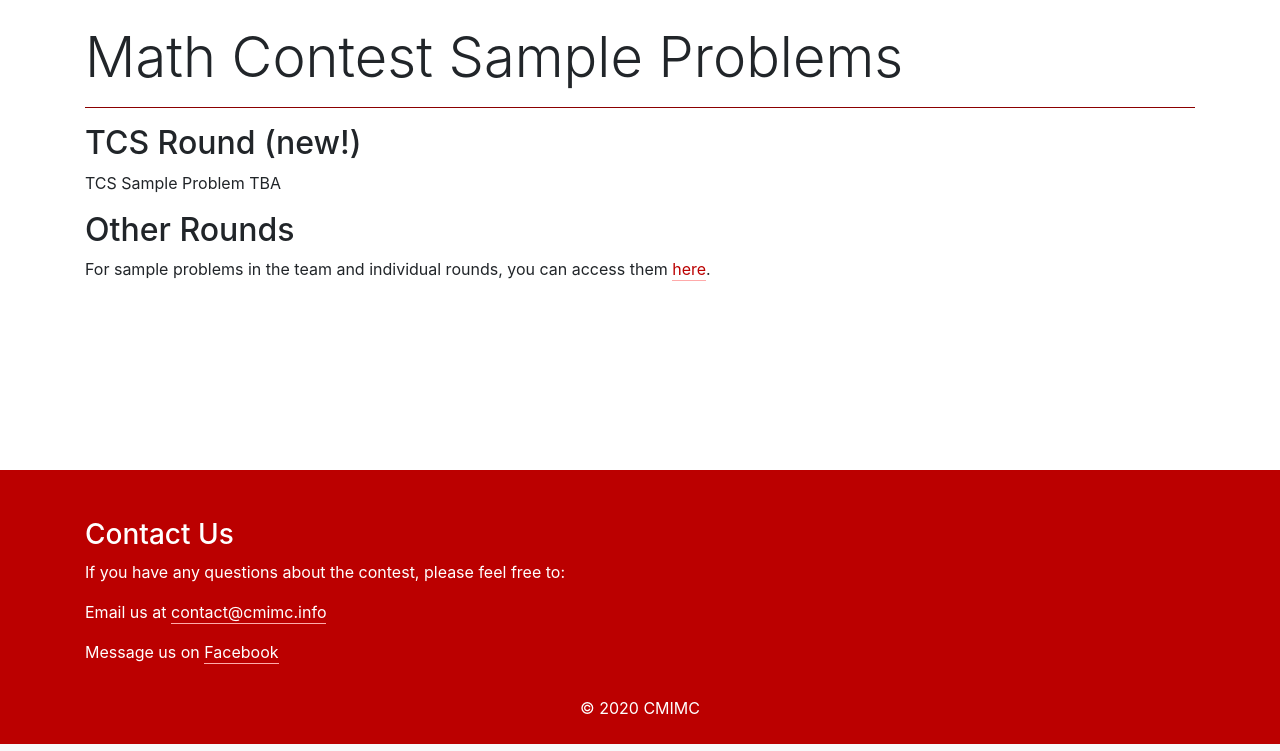
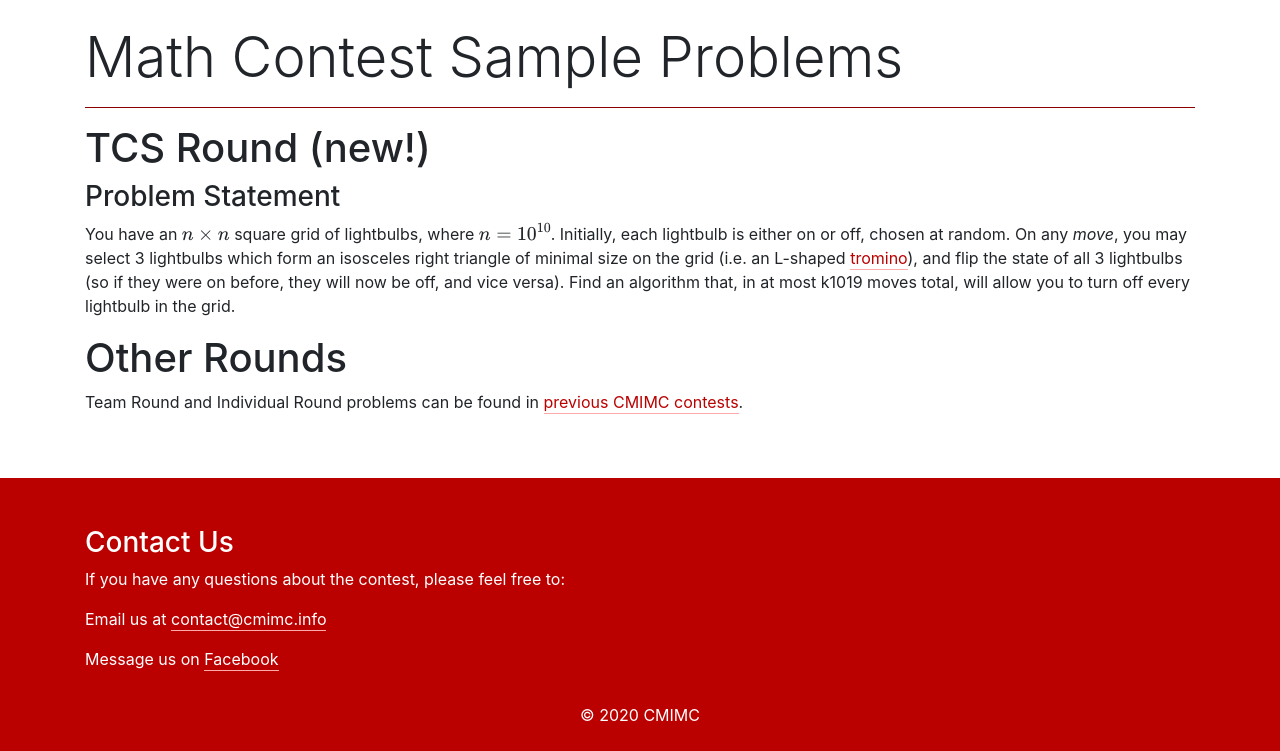
Before and after one commit to pshen24/cmimc-online, a Django app: page /math/sample-problems in a window 1280 px wide. Shown: the part 56-807 px from the top of the page. Run offline with Django 3.2, Linux system fonts and the light colour scheme; parts of the project's set-up code (start-up, migrations or seed data) failed here and were passed over; some libraries are stand-ins or nearby versions.

Commit message:
TCS example

```diff
--- a/templates/general/math_sample_problems.html
+++ b/templates/general/math_sample_problems.html
@@ -6,10 +6,14 @@
 
 <p class="display-4">Math Contest Sample Problems</p>
 <hr class="red_line"/>
-<h2>TCS Round (new!)</h2>
-<p>TCS Sample Problem TBA</p>
+<h1>TCS Round (new!)</h1>
+<h3>Problem Statement</h3>
+<p>You have an $n \times n$ square grid of lightbulbs, where $n = 10^{10}$. Initially, each lightbulb is either on or off, chosen at random. On any <em>move</em>, you may select 3 lightbulbs which form an isosceles right triangle of minimal size on the grid (i.e. an L-shaped <a href"https://en.wikipedia.org/wiki/Tromino">tromino</a>), and flip the state of all 3 lightbulbs (so if they were on before, they will now be off, and vice versa).
 
-<h2>Other Rounds</h2>
-<p>For sample problems in the team and individual rounds, you can access them <a href="http://cmimc-official.herokuapp.com/archive">here</a>.</p>
+Find an algorithm that, in at most k1019 moves total, will allow you to turn off every lightbulb in the grid.
+</p>
+
+<h1>Other Rounds</h1>
+<p>Team Round and Individual Round problems can be found in <a href="http://cmimc-official.herokuapp.com/archive">previous CMIMC contests</a>.</p>
 
 {% endblock %}
```
